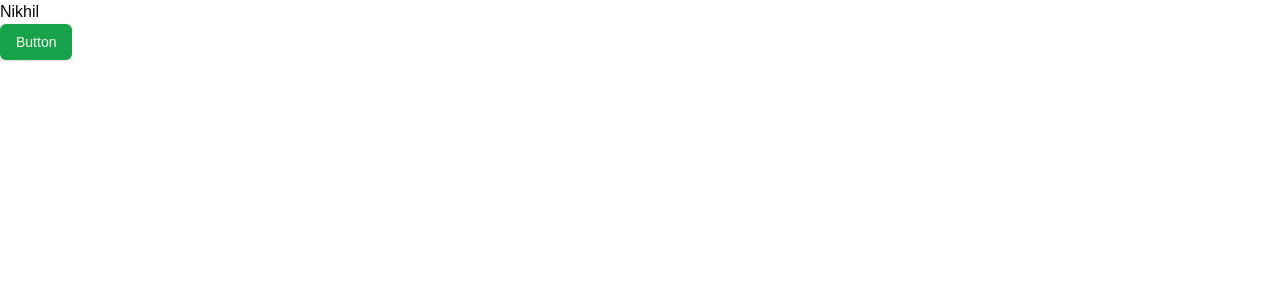
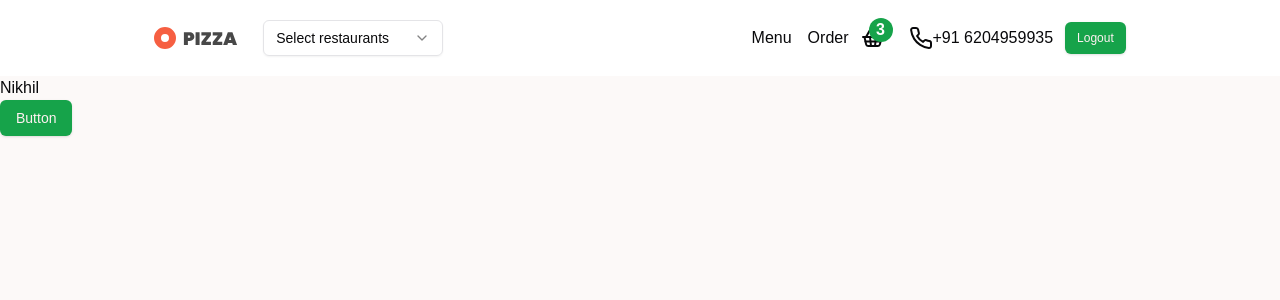
Before and after one commit to NikhilKumarMandal/Client-ui, a Next.js app: page / in a window 1280 px wide. Shown: the top 300 px of the page. Built offline with nearby package versions, Linux system fonts and the light colour scheme.

Commit message:
add Header component and Radix UI select integration; update background color in globals.css

```diff
--- a/package.json
+++ b/package.json
@@ -9,6 +9,7 @@
     "lint": "next lint"
   },
   "dependencies": {
+    "@radix-ui/react-select": "^2.1.2",
     "@radix-ui/react-slot": "^1.1.0",
     "class-variance-authority": "^0.7.0",
     "clsx": "^2.1.1",
--- a/src/app/globals.css
+++ b/src/app/globals.css
@@ -9,7 +9,7 @@
 
 @layer base {
   :root {
-    --background: 0 0% 100%;
+    --background: 15 33% 98%;
     --foreground: 240 10% 3.9%;
     --card: 0 0% 100%;
     --card-foreground: 240 10% 3.9%;
--- a/src/app/layout.tsx
+++ b/src/app/layout.tsx
@@ -1,6 +1,7 @@
 import type { Metadata } from "next";
 import localFont from "next/font/local";
 import "./globals.css";
+import Header from"@/components/custom/Header";
 
 const geistSans = localFont({
   src: "./fonts/GeistVF.woff",
@@ -28,7 +29,11 @@
       <body
         className={`${geistSans.variable} ${geistMono.variable} antialiased`}
       >
+        <Header/>
+        <main>
         {children}
+        </main>
+
       </body>
     </html>
   );
--- /dev/null
+++ b/src/components/custom/Header.tsx
@@ -0,0 +1,69 @@
+import React from 'react'
+import {
+  Select,
+  SelectContent,
+  SelectItem,
+  SelectTrigger,
+  SelectValue,
+} from "@/components/ui/select"
+import Link from 'next/link'
+import { Phone, ShoppingBasket } from 'lucide-react'
+import { Button } from '../ui/button'
+
+const Header = () => {
+  return (
+    <header className='bg-white'>
+      <nav className="container py-5 flex flex-wrap items-center justify-between md:justify-around">
+        {/* Logo and Restaurant Selector */}
+        <div className='flex items-center space-x-4'>
+          <svg
+            width="93"
+            height="23"
+            viewBox="0 0 93 23"
+            fill="none"
+            xmlns="http://www.w3.org/2000/svg">
+            <path d="M40.322 9.63C40.322 10.434 40.136 11.166 39.764 11.826C39.392 12.474 38.84 12.99 38.108 13.374C37.388 13.758 36.512 13.95 35.48 13.95H33.896V18H29.9V5.256H35.48C37.04 5.256 38.234 5.652 39.062 6.444C39.902 7.236 40.322 8.298 40.322 9.63ZM35.03 10.8C35.858 10.8 36.272 10.41 36.272 9.63C36.272 8.85 35.858 8.46 35.03 8.46H33.896V10.8H35.03ZM45.5855 5.256V18H41.5895V5.256H45.5855ZM51.8182 14.814H56.9302V18H47.3902V14.994L52.4302 8.424H47.3902V5.256H56.9302V8.262L51.8182 14.814ZM63.1561 14.814H68.2681V18H58.7281V14.994L63.7681 8.424H58.7281V5.256H68.2681V8.262L63.1561 14.814ZM78.238 16.074H73.99L73.36 18H69.166L73.828 5.256H78.436L83.08 18H78.868L78.238 16.074ZM77.266 13.068L76.114 9.522L74.962 13.068H77.266Z" fill="#484848"/>
+            <circle cx="11" cy="11" r="7.5" stroke="#F65F42" strokeWidth="7"/>
+          </svg>
+          <Select>
+            <SelectTrigger className="w-[180px]">
+              <SelectValue placeholder="Select restaurants" />
+            </SelectTrigger>
+            <SelectContent>
+              <SelectItem value="light">Cheesy Delight</SelectItem>
+              <SelectItem value="dark">Kind Corner</SelectItem>
+              <SelectItem value="system">Pizza Hut</SelectItem>
+            </SelectContent>
+          </Select>
+        </div>
+
+        {/* Menu Items */}
+        <div className='flex items-center gap-3 mt-3 md:mt-0'>
+          <ul className='flex items-center font-medium space-x-4'>
+            <li>
+              <Link className='hover:text-primary' href={"/"}>Menu</Link>
+            </li>
+            <li>
+              <Link className='hover:text-primary' href={"/"}>Order</Link>
+            </li>
+          </ul>
+          <div className='relative'>
+            <Link className='hover:text-primary' href={"/cart"}>
+              <ShoppingBasket />
+            </Link>
+            <span className='absolute -top-2 -right-2 h-6 w-6 flex items-center justify-center rounded-full bg-primary font-bold text-white'>3</span>
+          </div>
+          <div className='flex items-center ml-3'>
+            <Phone />
+            <span> +91 6204959935</span>
+          </div>
+          <Button size={'sm'}>
+            Logout
+          </Button>
+        </div>
+      </nav>
+    </header>
+  )
+}
+
+export default Header
--- /dev/null
+++ b/src/components/ui/select.tsx
@@ -0,0 +1,159 @@
+"use client"
+
+import * as React from "react"
+import * as SelectPrimitive from "@radix-ui/react-select"
+import { Check, ChevronDown, ChevronUp } from "lucide-react"
+
+import { cn } from "@/lib/utils"
+
+const Select = SelectPrimitive.Root
+
+const SelectGroup = SelectPrimitive.Group
+
+const SelectValue = SelectPrimitive.Value
+
+const SelectTrigger = React.forwardRef<
+  React.ElementRef<typeof SelectPrimitive.Trigger>,
+  React.ComponentPropsWithoutRef<typeof SelectPrimitive.Trigger>
+>(({ className, children, ...props }, ref) => (
+  <SelectPrimitive.Trigger
+    ref={ref}
+    className={cn(
+      "flex h-9 w-full items-center justify-between whitespace-nowrap rounded-md border border-input bg-transparent px-3 py-2 text-sm shadow-sm ring-offset-background placeholder:text-muted-foreground focus:outline-none focus:ring-1 focus:ring-ring disabled:cursor-not-allowed disabled:opacity-50 [&>span]:line-clamp-1",
+      className
+    )}
+    {...props}
+  >
+    {children}
+    <SelectPrimitive.Icon asChild>
+      <ChevronDown className="h-4 w-4 opacity-50" />
+    </SelectPrimitive.Icon>
+  </SelectPrimitive.Trigger>
+))
+SelectTrigger.displayName = SelectPrimitive.Trigger.displayName
+
+const SelectScrollUpButton = React.forwardRef<
+  React.ElementRef<typeof SelectPrimitive.ScrollUpButton>,
+  React.ComponentPropsWithoutRef<typeof SelectPrimitive.ScrollUpButton>
+>(({ className, ...props }, ref) => (
+  <SelectPrimitive.ScrollUpButton
+    ref={ref}
+    className={cn(
+      "flex cursor-default items-center justify-center py-1",
+      className
+    )}
+    {...props}
+  >
+    <ChevronUp className="h-4 w-4" />
+  </SelectPrimitive.ScrollUpButton>
+))
+SelectScrollUpButton.displayName = SelectPrimitive.ScrollUpButton.displayName
+
+const SelectScrollDownButton = React.forwardRef<
+  React.ElementRef<typeof SelectPrimitive.ScrollDownButton>,
+  React.ComponentPropsWithoutRef<typeof SelectPrimitive.ScrollDownButton>
+>(({ className, ...props }, ref) => (
+  <SelectPrimitive.ScrollDownButton
+    ref={ref}
+    className={cn(
+      "flex cursor-default items-center justify-center py-1",
+      className
+    )}
+    {...props}
+  >
+    <ChevronDown className="h-4 w-4" />
+  </SelectPrimitive.ScrollDownButton>
+))
+SelectScrollDownButton.displayName =
+  SelectPrimitive.ScrollDownButton.displayName
+
+const SelectContent = React.forwardRef<
+  React.ElementRef<typeof SelectPrimitive.Content>,
+  React.ComponentPropsWithoutRef<typeof SelectPrimitive.Content>
+>(({ className, children, position = "popper", ...props }, ref) => (
+  <SelectPrimitive.Portal>
+    <SelectPrimitive.Content
+      ref={ref}
+      className={cn(
+        "relative z-50 max-h-96 min-w-[8rem] overflow-hidden rounded-md border bg-popover text-popover-foreground shadow-md data-[state=open]:animate-in data-[state=closed]:animate-out data-[state=closed]:fade-out-0 data-[state=open]:fade-in-0 data-[state=closed]:zoom-out-95 data-[state=open]:zoom-in-95 data-[side=bottom]:slide-in-from-top-2 data-[side=left]:slide-in-from-right-2 data-[side=right]:slide-in-from-left-2 data-[side=top]:slide-in-from-bottom-2",
+        position === "popper" &&
+          "data-[side=bottom]:translate-y-1 data-[side=left]:-translate-x-1 data-[side=right]:translate-x-1 data-[side=top]:-translate-y-1",
+        className
+      )}
+      position={position}
+      {...props}
+    >
+      <SelectScrollUpButton />
+      <SelectPrimitive.Viewport
+        className={cn(
+          "p-1",
+          position === "popper" &&
+            "h-[var(--radix-select-trigger-height)] w-full min-w-[var(--radix-select-trigger-width)]"
+        )}
+      >
+        {children}
+      </SelectPrimitive.Viewport>
+      <SelectScrollDownButton />
+    </SelectPrimitive.Content>
+  </SelectPrimitive.Portal>
+))
+SelectContent.displayName = SelectPrimitive.Content.displayName
+
+const SelectLabel = React.forwardRef<
+  React.ElementRef<typeof SelectPrimitive.Label>,
+  React.ComponentPropsWithoutRef<typeof SelectPrimitive.Label>
+>(({ className, ...props }, ref) => (
+  <SelectPrimitive.Label
+    ref={ref}
+    className={cn("px-2 py-1.5 text-sm font-semibold", className)}
+    {...props}
+  />
+))
+SelectLabel.displayName = SelectPrimitive.Label.displayName
+
+const SelectItem = React.forwardRef<
+  React.ElementRef<typeof SelectPrimitive.Item>,
+  React.ComponentPropsWithoutRef<typeof SelectPrimitive.Item>
+>(({ className, children, ...props }, ref) => (
+  <SelectPrimitive.Item
+    ref={ref}
+    className={cn(
+      "relative flex w-full cursor-default select-none items-center rounded-sm py-1.5 pl-2 pr-8 text-sm outline-none focus:bg-accent focus:text-accent-foreground data-[disabled]:pointer-events-none data-[disabled]:opacity-50",
+      className
+    )}
+    {...props}
+  >
+    <span className="absolute right-2 flex h-3.5 w-3.5 items-center justify-center">
+      <SelectPrimitive.ItemIndicator>
+        <Check className="h-4 w-4 text-primary" />
+      </SelectPrimitive.ItemIndicator>
+    </span>
+    <SelectPrimitive.ItemText>{children}</SelectPrimitive.ItemText>
+  </SelectPrimitive.Item>
+))
+SelectItem.displayName = SelectPrimitive.Item.displayName
+
+const SelectSeparator = React.forwardRef<
+  React.ElementRef<typeof SelectPrimitive.Separator>,
+  React.ComponentPropsWithoutRef<typeof SelectPrimitive.Separator>
+>(({ className, ...props }, ref) => (
+  <SelectPrimitive.Separator
+    ref={ref}
+    className={cn("-mx-1 my-1 h-px bg-muted", className)}
+    {...props}
+  />
+))
+SelectSeparator.displayName = SelectPrimitive.Separator.displayName
+
+export {
+  Select,
+  SelectGroup,
+  SelectValue,
+  SelectTrigger,
+  SelectContent,
+  SelectLabel,
+  SelectItem,
+  SelectSeparator,
+  SelectScrollUpButton,
+  SelectScrollDownButton,
+}
```
Also changed, not shown: src/app/(Home)/page.tsx (renamed from src/app/page.tsx), 1 other file (tests, documents, lock files or other folders).
